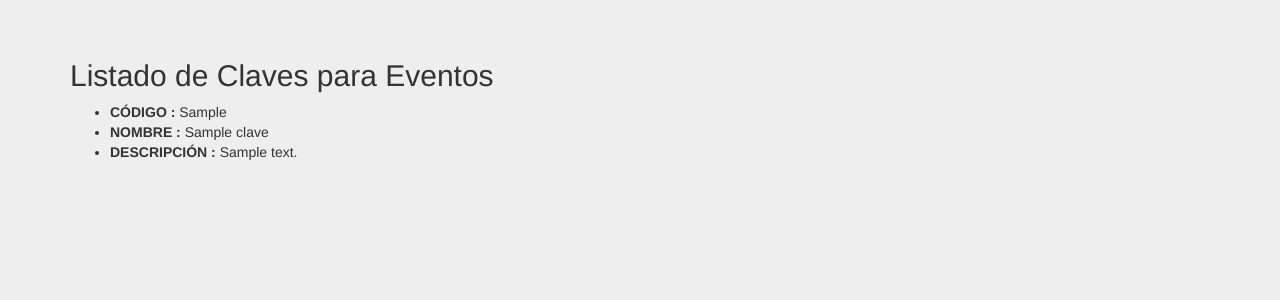
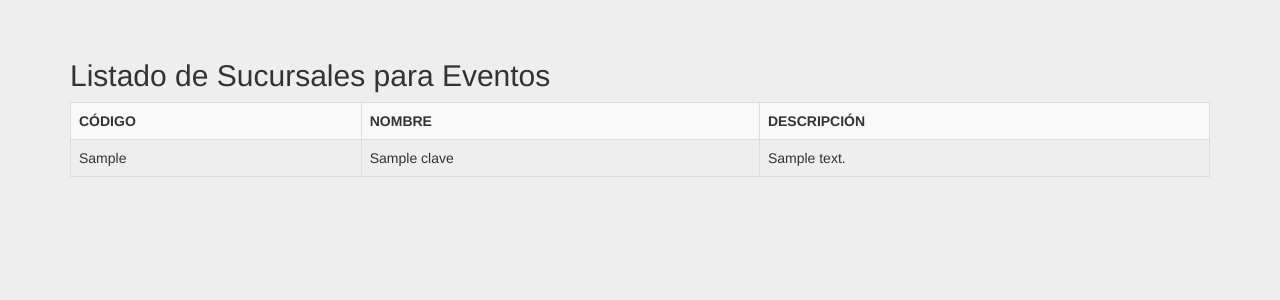
Before and after one commit to roofcat/RegEvents, a Django app: page /listaclaves/ in a window 1280 px wide. Shown: the part 51-351 px from the top of the page. Run offline with Django 3.2, Linux system fonts and the light colour scheme; tables that the repository leaves empty hold one stand-in row (values such as "Sample post"); some libraries are stand-ins or nearby versions.

Commit message:
SE AGREGO LISTVIEW DE SUCURSALES

```diff
--- a/templates/listarclaves.html
+++ b/templates/listarclaves.html
@@ -5,6 +5,7 @@
 <html lang="es">
 <head>
 	{% block title %} Listado de Claves de Eventos {% endblock %}
+	<link rel="stylesheet" href="/static/css/bootstrap.css">
 </head>
 <body>
 	{% block contenido %}
@@ -13,15 +14,21 @@
     </div>
 
 	<div class='container'>
-		<h2>Listado de Claves para Eventos</h2>
-		<ul>
-			{% for claves in object_list %}
-				<li><b>CÓDIGO : </b>{{claves.codigo}}</li>
-				<li><b>NOMBRE : </b>{{claves.nombre}}</li>
-				<li><b>DESCRIPCIÓN : </b>{{claves.descripcion}}</li>
-				<p></p>
+		<h2>Listado de Sucursales para Eventos</h2>
+		<table class='table table-bordered table-striped'>
+			<tr>
+				<th>CÓDIGO</th>
+				<th>NOMBRE</th>
+				<th>DESCRIPCIÓN</th>
+			</tr>
+			{% for clave in object_list %}
+			<tr>
+				<td>{{clave.codigo}}</td>
+				<td>{{clave.nombre}}</td>
+				<td>{{clave.descripcion}}</td>
+			</tr>
 			{% endfor %}
-		</ul>
+		</table>
 	</div>
 	{% endblock %}
 </body>
```
Also changed, not shown: templates/listarsucursales.html (+5 -3 lines).
